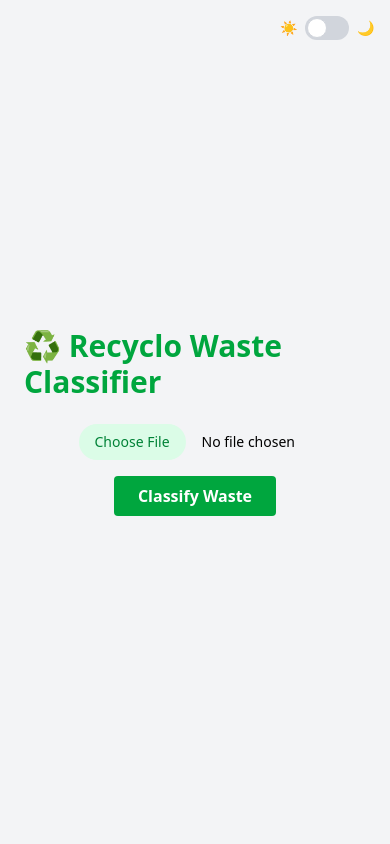
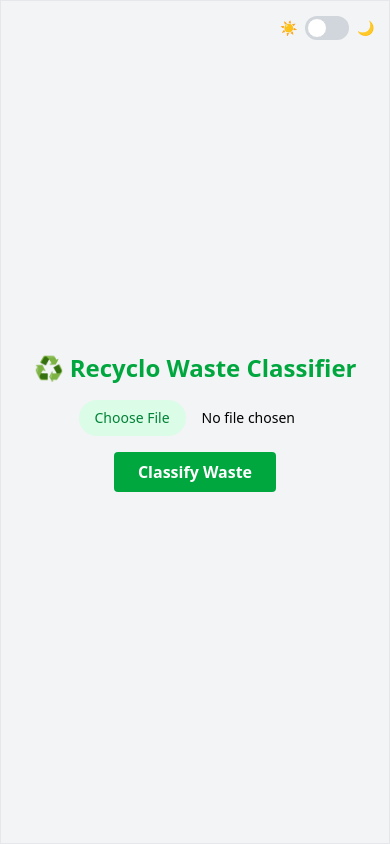
Before and after one commit to Jiwei-Cao/Recyclo, a React (Vite) app in the folder frontend/: page / in a window 390 px wide. Built offline with nearby package versions, Linux system fonts and the light colour scheme; no server answers.

Commit message:
cleaned up app.jsx file

```diff
--- a/frontend/src/App.jsx
+++ b/frontend/src/App.jsx
@@ -7,20 +7,27 @@ function App() {
   const [prediction, setPrediction] = useState(null)
   const [darkMode, setDarkMode] = useState(false);
 
-  const containerClasses = `
-    relative flex flex-col items-center justify-center
-    p-6 min-h-screen transition-colors duration-300
-    ${darkMode
-      ? 'dark:bg-gray-900 text-white border-gray-700 shadow-none'
-      : 'bg-gray-100 text-black border-gray-200 shadow-lg'}
+  const baseContainer = `
+    flex flex-col items-center justify-center
+    px-4 sm:px-6 md:px-10 min-h-screen
+    transition-colors duration-300
   `
+
+  const lightContainer = `bg-gray-100 text-black border border-gray-200 shadow-lg`
+  const darkContainer = `bg-gray-900 text-white border border-gray-700 shadow-none`
+
+  const containerClasses = `${baseContainer} ${darkMode ? darkContainer : lightContainer}`
+
+  const headingClass = `
+    text-2xl sm:text-3xl font-bold mb-4 sm:mb-6
+    ${darkMode ? 'text-green-400' : 'text-green-600'}
+  `
+
   return (
     <div className={containerClasses}>
       <ThemeToggle darkMode={darkMode} setDarkMode={setDarkMode} />
 
-      <h1 className={`text-3xl font-bold mb-6 ${
-        darkMode ? 'text-green-400' : 'text-green-600'
-      }`}>
+      <h1 className={headingClass}>
         ♻️ Recyclo Waste Classifier
       </h1>
 
```
